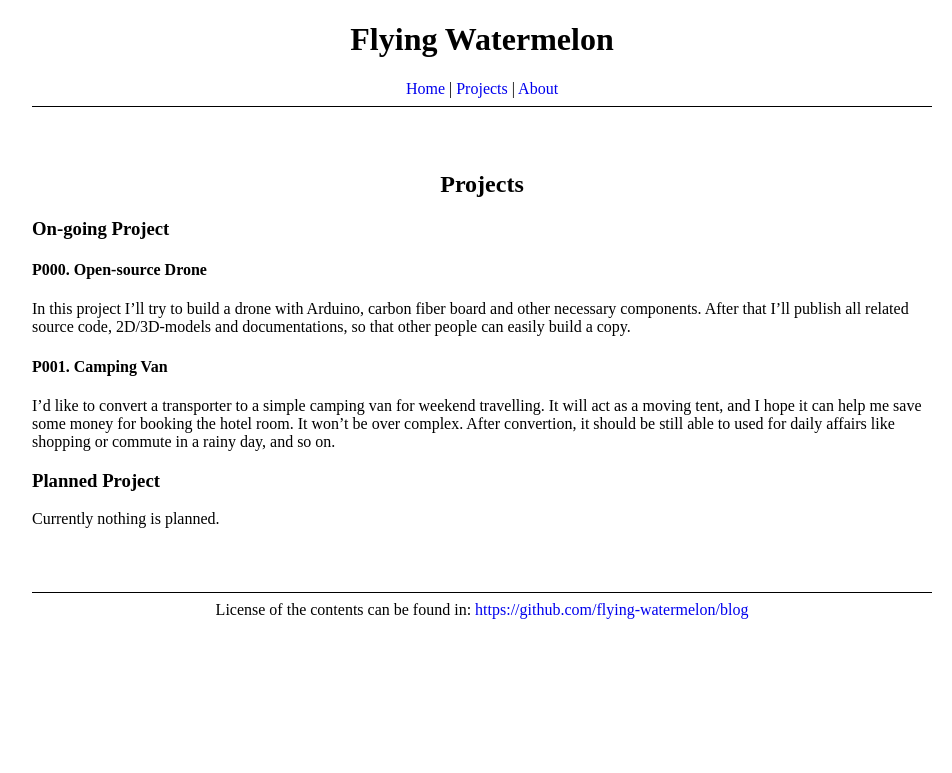
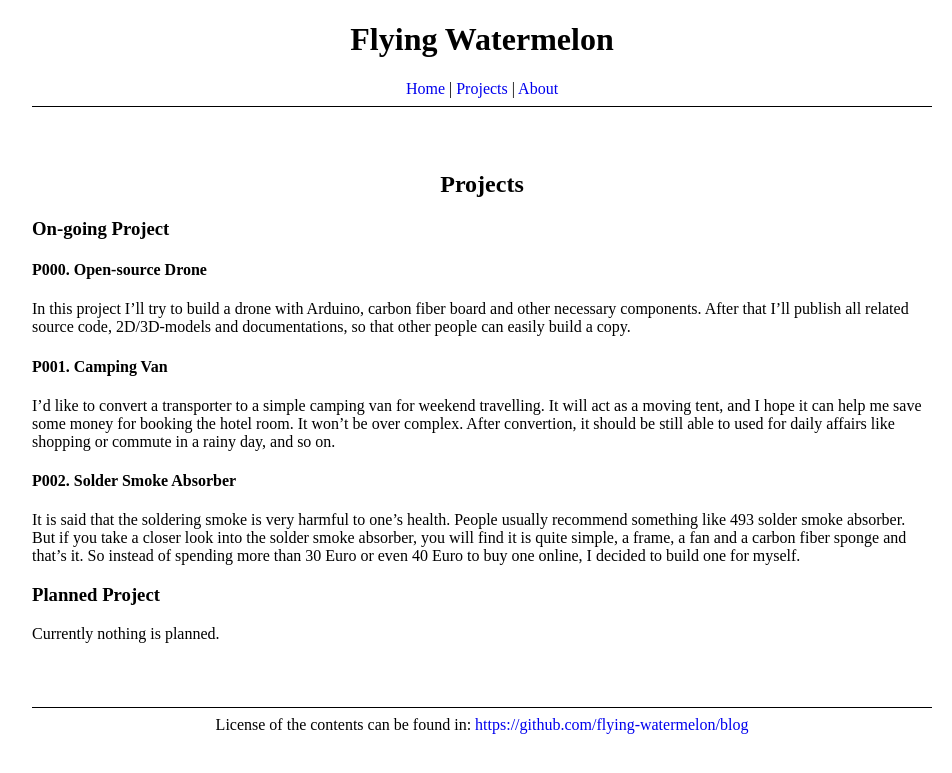
Before and after one commit to flying-watermelon/blog, a Jekyll site: the page built from projects.md, in a window 1280 px wide. Shown: the top 773 px of the page, without its empty margins (158-1110 px from the left). Built offline with Jekyll 4.4.1, drawn with Linux system fonts in a browser that asks for light colours.

Commit message:
Added a new project.

```diff
--- a/projects.md
+++ b/projects.md
@@ -10,5 +10,8 @@ In this project I'll try to build a drone with Arduino, carbon fiber board and o
 #### P001. Camping Van
 I'd like to convert a transporter to a simple camping van for weekend travelling. It will act as a moving tent, and I hope it can help me save some money for booking the hotel room. It won't be over complex. After convertion, it should be still able to used for daily affairs like shopping or commute in a rainy day, and so on.
 
+#### P002. Solder Smoke Absorber
+It is said that the soldering smoke is very harmful to one's health. People usually recommend something like 493 solder smoke absorber. But if you take a closer look into the solder smoke absorber, you will find it is quite simple, a frame, a fan and a carbon fiber sponge and that's it. So instead of spending more than 30 Euro or even 40 Euro to buy one online, I decided to build one for myself.
+
 ### Planned Project
 Currently nothing is planned.
```
